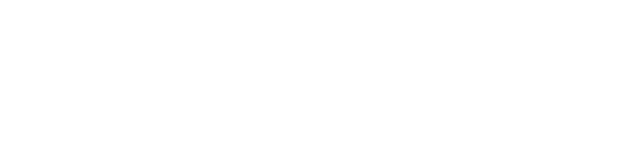
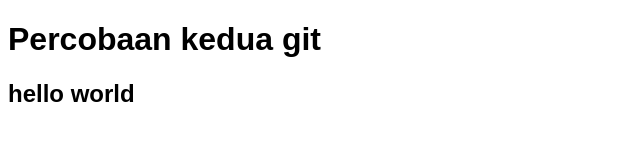
Before and after one commit to nurwachid01/contoh-repository-2, a plain HTML site: page index.html in a window 1280 px wide. Shown: the whole page, without its empty margins (0-640 px from the left). Drawn offline with Linux system fonts and the light colour scheme.

Commit message:
Menambahkan file style.css dan perubahan pada index.html

```diff
--- a/index.html
+++ b/index.html
@@ -1,12 +1,11 @@
 <!DOCTYPE html>
 <html lang="en">
 <head>
-    <meta charset="UTF-8">
-    <meta http-equiv="X-UA-Compatible" content="IE=edge">
-    <meta name="viewport" content="width=device-width, initial-scale=1.0">
     <title>Coba git</title>
+    <link rel="stylesheet" type="text/css" href="style.css">
 </head>
 <body>
-
+    <h1>Percobaan kedua git</h1>
+    <h2>hello world</h2>
 </body>
 </html>
--- /dev/null
+++ b/style.css
@@ -0,0 +1,3 @@
+body{
+    font-family: Arial, Helvetica, sans-serif;
+}
```
